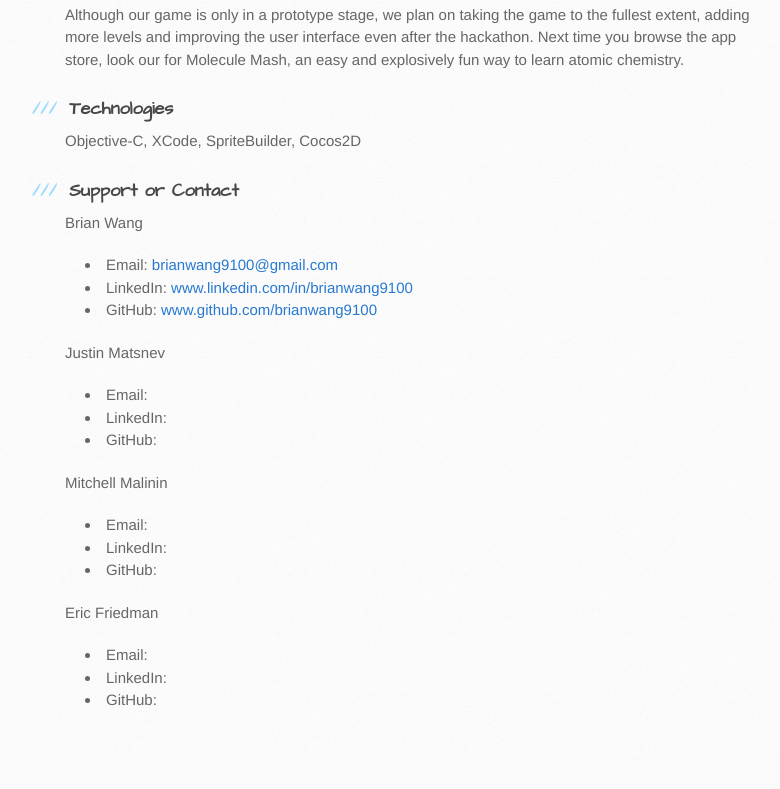
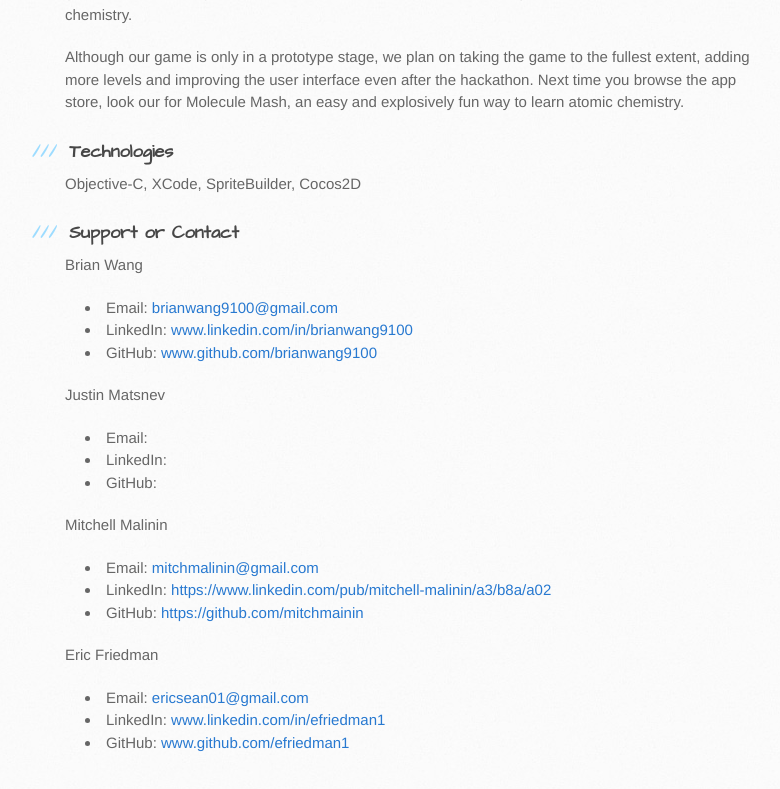
Before and after one commit to brianwang9100/Molecule-Mash, a plain HTML site: page index.html in a window 1280 px wide. Shown: the part 2205-2994 px from the top of the page, without its empty margins (105-885 px from the left). Before the commit the page ends 2959 px from the top, so only its background shows below. Drawn offline with Linux system fonts and the light colour scheme.

```diff
--- a/index.html
+++ b/index.html
@@ -48,7 +48,9 @@
 
 <p>MHacks Project (September 2014)</p>
 
-<p><strong>Honorable Mention From Apple</strong></p>
+<p>Honorable Mention by Apple as one of top iOS Apps at the Hackathon</p>
+
+<p>Features 14 Elements and over 30 PolyAtomic Molecules</p>
 
 <p>Molecule Mash is a Chemistry Educational Game where you tap on atoms in order to complete molecules. The game prompts the user to create a specific molecule. The user has to tap on the respective elements on the side scrolling bar in order to create molecules as fast as they can.</p>
 
@@ -93,17 +95,23 @@
 <p>Mitchell Malinin</p>
 
 <ul>
-<li>Email:</li>
-<li>LinkedIn:</li>
-<li>GitHub:</li>
+<li>Email: <a href="mailto:mitchmalinin@gmail.com">mitchmalinin@gmail.com</a>
+</li>
+<li>LinkedIn: <a href="https://www.linkedin.com/pub/mitchell-malinin/a3/b8a/a02">https://www.linkedin.com/pub/mitchell-malinin/a3/b8a/a02</a>
+</li>
+<li>GitHub: <a href="https://github.com/mitchmainin">https://github.com/mitchmainin</a>
+</li>
 </ul>
 
 <p>Eric Friedman</p>
 
 <ul>
-<li>Email:</li>
-<li>LinkedIn:</li>
-<li>GitHub:</li>
+<li>Email: <a href="mailto:ericsean01@gmail.com">ericsean01@gmail.com</a>
+</li>
+<li>LinkedIn: <a href="http://www.linkedin.com/in/efriedman1">www.linkedin.com/in/efriedman1</a>
+</li>
+<li>GitHub: <a href="http://www.github.com/efriedman1">www.github.com/efriedman1</a>
+</li>
 </ul>
         </section>
 
```
Also changed, not shown: params.json (+1 -1 lines).
